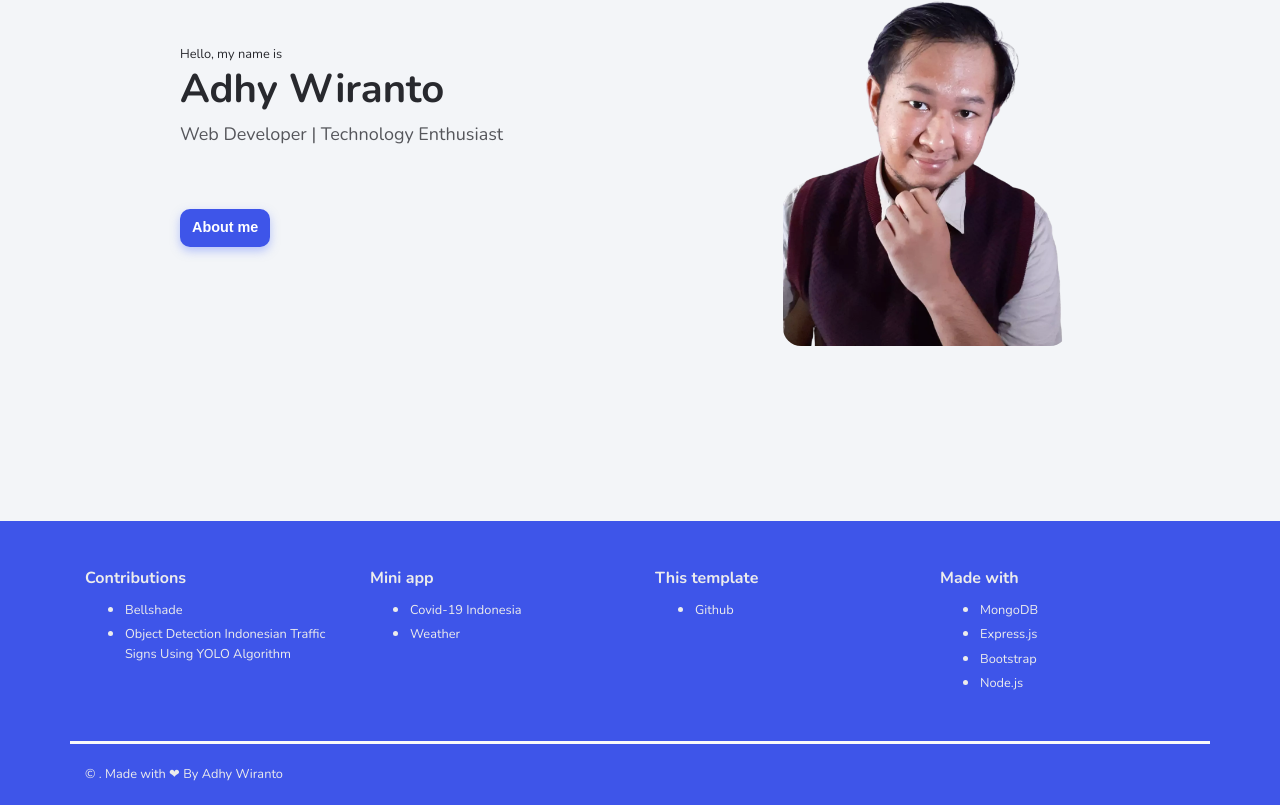
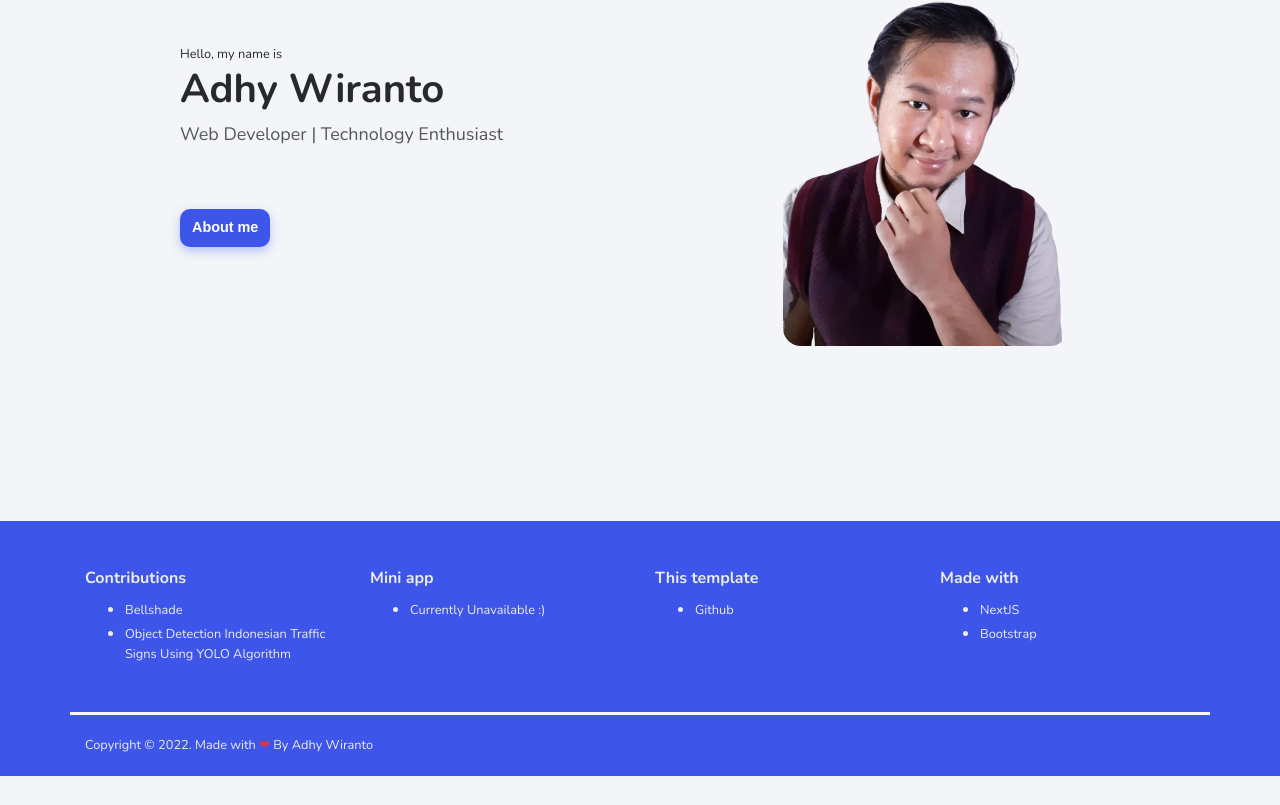
Before and after one commit to AdhyWiranto44/my_web_profile_nextjs, a Next.js app: page / in a window 1280 px wide. Shown: the part 209-1014 px from the top of the page. After the commit the page ends 985 px from the top, so only its background shows below. Built offline with nearby package versions, Linux system fonts and the light colour scheme.

Commit message:
fix: year on footer

```diff
--- a/components/Footer.jsx
+++ b/components/Footer.jsx
@@ -5,7 +5,7 @@ import data from '../data';
 
 
 const Footer = () => {
-  const currentDate = new Date().getFullYear;
+  const currentDate = new Date().getFullYear();
 
   return (
     <footer id="footer" className="pt-5 myFooter">
@@ -21,8 +21,9 @@ const Footer = () => {
                 <div className="col-md-3 mb-3">
                     <h6 className="mb-2">Mini app</h6>
                     <ul>
-                        <li><a className="small d-block" href="/miniapp/covid-19">Covid-19 Indonesia</a></li>
-                        <li><a className="small d-block" href="/miniapp/weather">Weather</a></li>
+                        <li><p className="small d-block">Currently Unavailable :)</p></li>
+                        {/* <li><a className="small d-block" href="/miniapp/covid-19">Covid-19 Indonesia</a></li>
+                        <li><a className="small d-block" href="/miniapp/weather">Weather</a></li> */}
                     </ul>
                 </div>
                 <div className="col-md-3 mb-3">
@@ -34,16 +35,14 @@ const Footer = () => {
                 <div className="col-md-3 mb-3">
                     <h6 className="mb-2">Made with</h6>
                     <ul>
-                        <li><a className="small d-block" href="https://mongodb.org/">MongoDB</a></li>
-                        <li><a className="small d-block" href="https://expressjs.com/">Express.js</a></li>
+                        <li><a className="small d-block" href="https://nextjs.org/">NextJS</a></li>
                         <li><a className="small d-block" href="https://getbootstrap.com/">Bootstrap</a></li>
-                        <li><a className="small d-block" href="https://nodejs.org/en/">Node.js</a></li>
                     </ul>
                 </div>
             </div>
             <div className="row pt-3 border-top border-light">
                 <div className="col-md-6 text-center text-md-left pb-3">
-                    <small className="mr-2">&#169; {currentDate}. Made with &#10084; By {data.full_name}</small>
+                    <small className="mr-2">Copyright &#169; {currentDate}. Made with <span className="text-danger">&#10084;</span> By {data.full_name}</small>
                 </div>
                 <div className="col-md-6 text-center text-md-right pb-3">
                     {data.social_media.map((socmed, idx) => {
```
Also changed, not shown: 1 other file (tests, documents, lock files or other folders).
